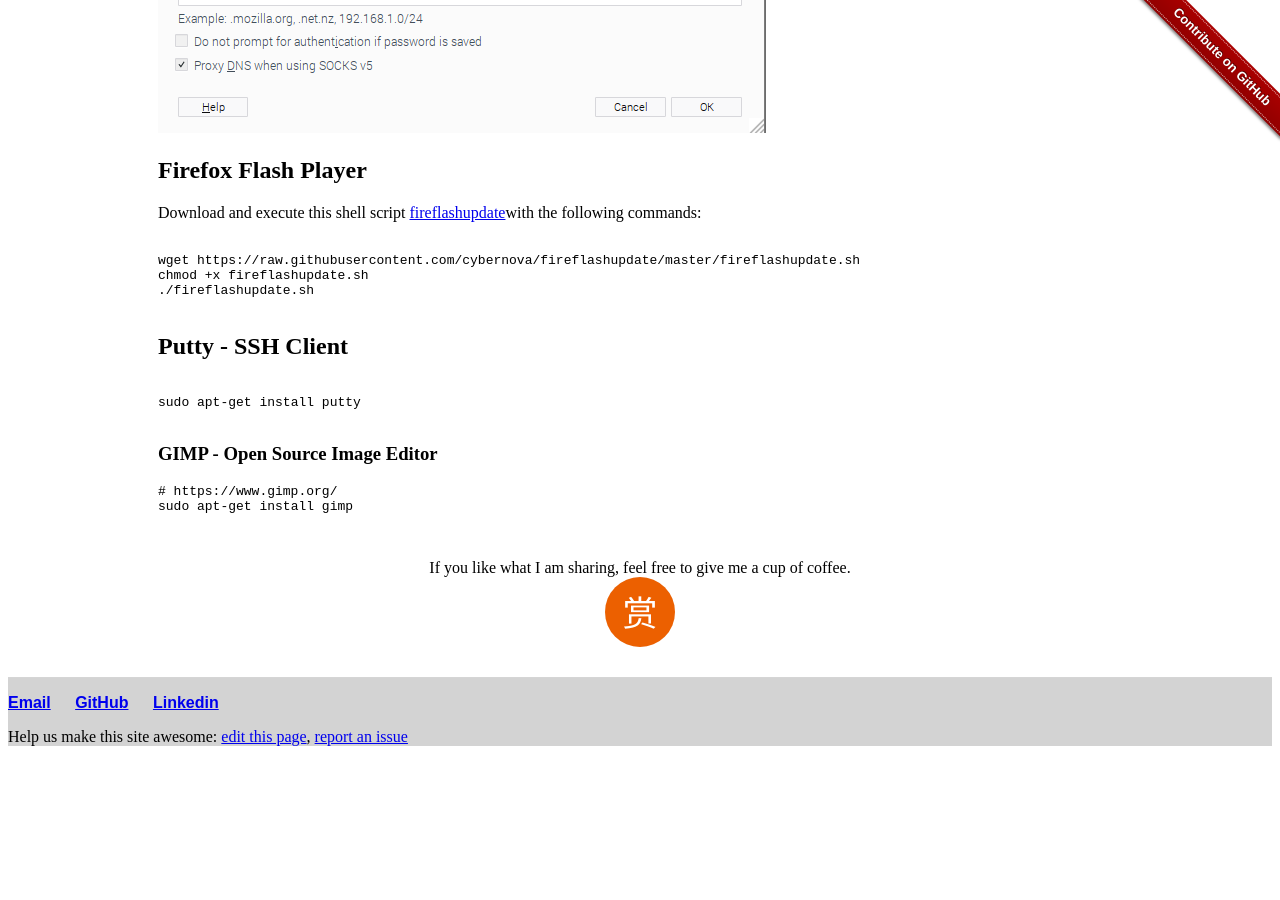
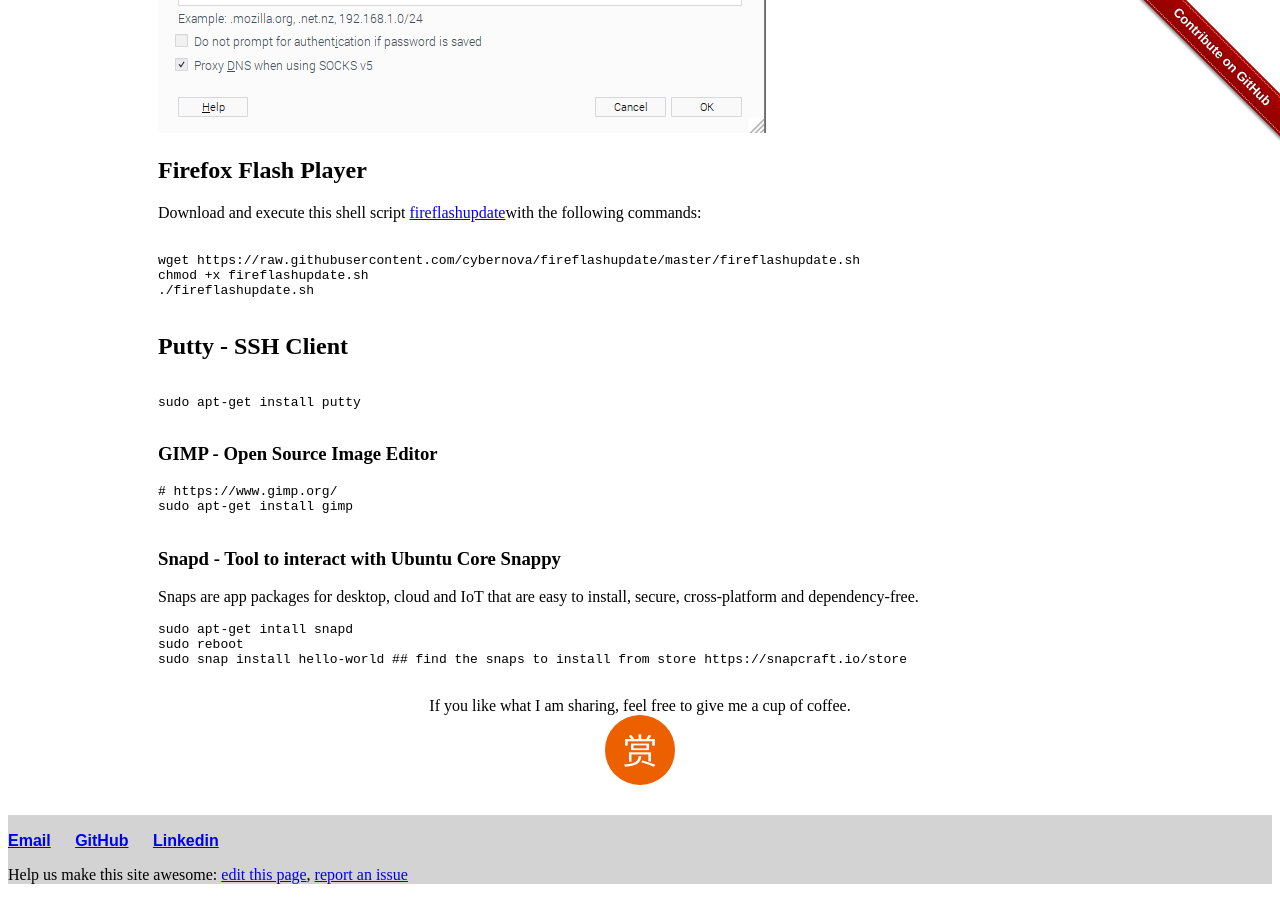
Before and after one commit to liuning0820/liuning0820.github.io, a Jekyll site: the page built from _posts/2019-04-18-play-with-debian.md, in a window 1280 px wide and 900 px high, scrolled down 2531 px. Built offline with Jekyll 4.4.1, drawn with Linux system fonts in a browser that asks for light colours; before the commit the page ends 3293 px from its top, so only the background shows below that.

Commit message:
play with new tools snap.

````diff
--- a/_posts/2019-04-18-play-with-debian.md
+++ b/_posts/2019-04-18-play-with-debian.md
@@ -157,3 +157,15 @@ sudo apt-get install putty
 sudo apt-get install gimp
 
 ```
+
+
+### Snapd - Tool to interact with Ubuntu Core Snappy
+
+Snaps are app packages for desktop, cloud and IoT that are easy to install, secure, cross-platform and dependency-free.
+
+
+```sh
+sudo apt-get intall snapd
+sudo reboot
+sudo snap install hello-world ## find the snaps to install from store https://snapcraft.io/store
+```
````
